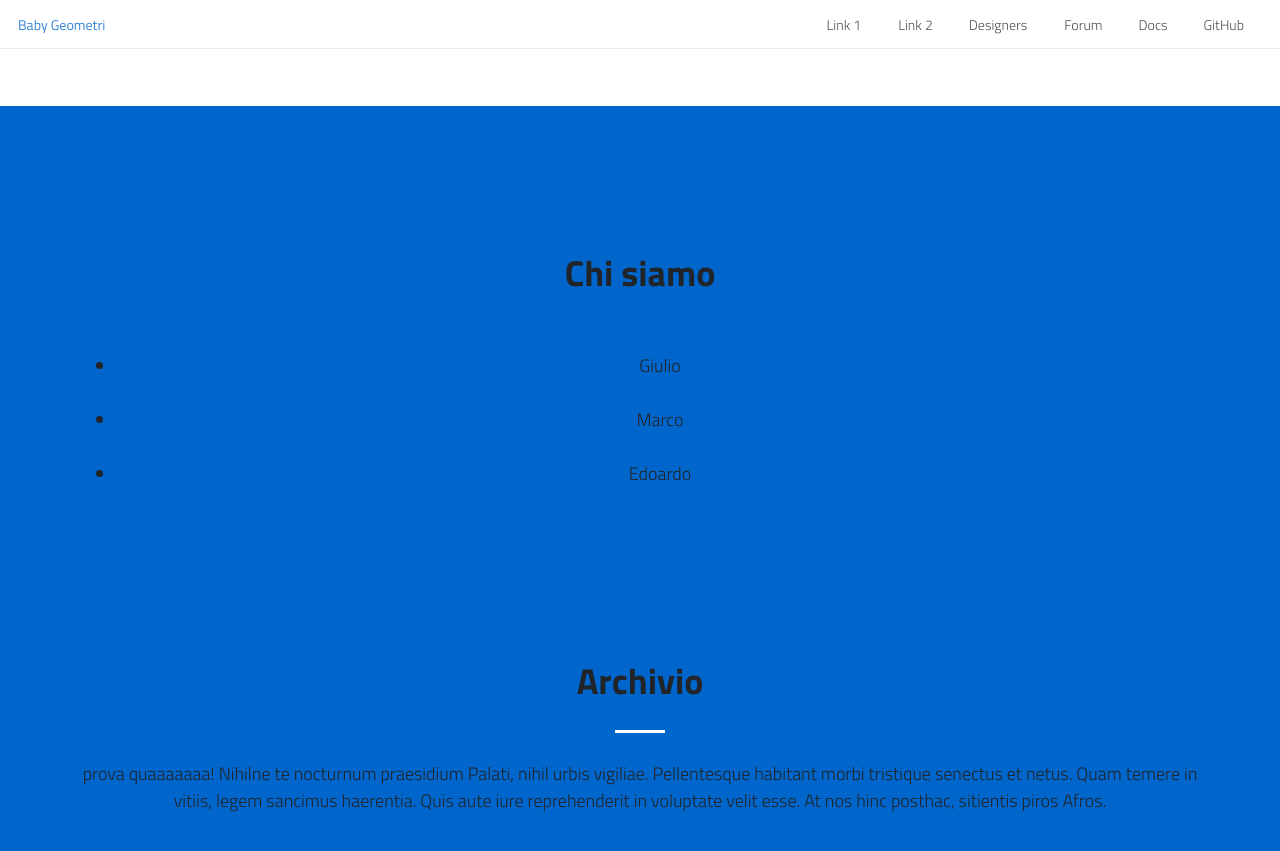
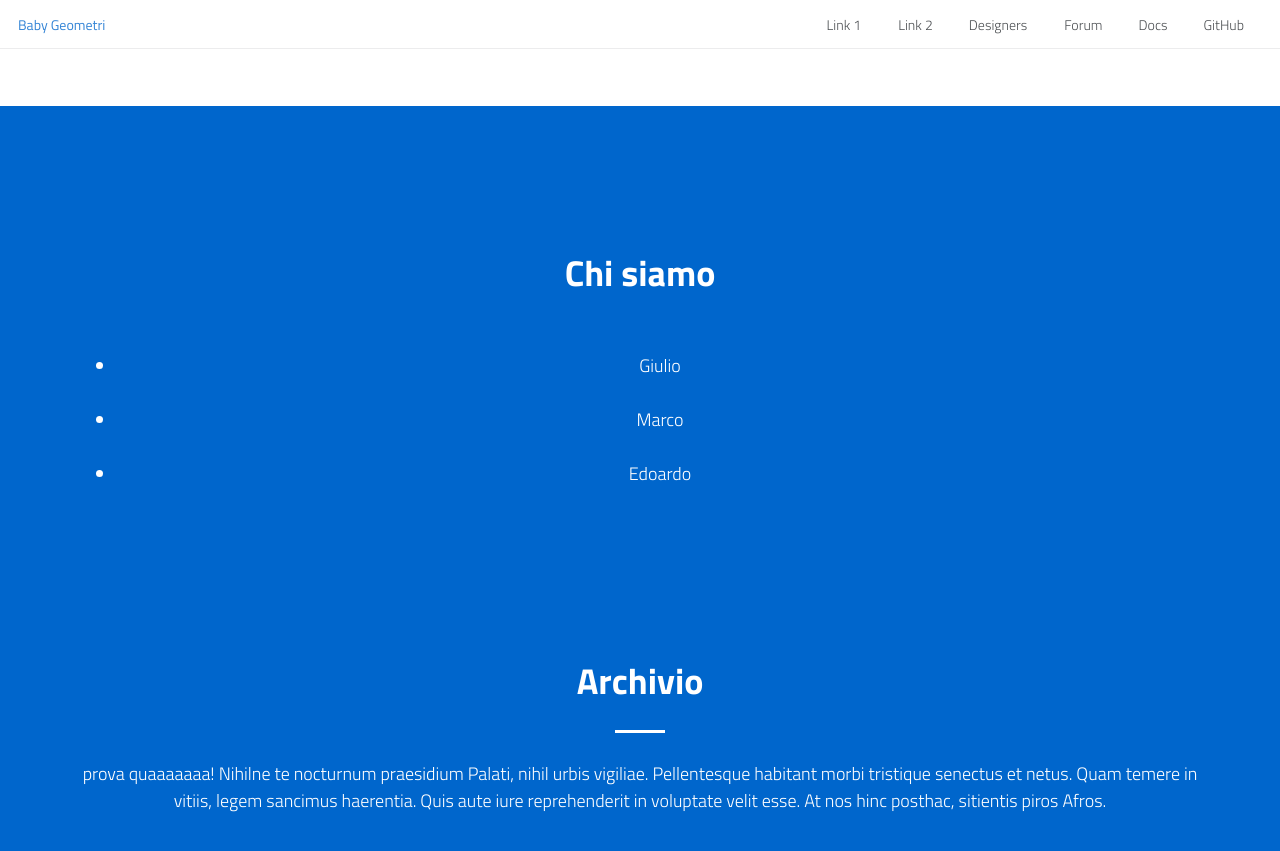
Before and after one commit to baby-geometri/baby-geometri.github.io, a Jekyll site: the page built from index.md, in a window 1280 px wide and 900 px high, scrolled down 1353 px. Shown: the top 851 px of the window. Built offline with Jekyll 4.4.1, drawn with Linux system fonts in a browser that asks for light colours; nearby versions of some CDN libraries.

Commit message:
Update default.html

```diff
--- a/_layouts/default.html
+++ b/_layouts/default.html
@@ -83,7 +83,7 @@
   </div>
 </section>
 
- <section class="bg-primary"  text-white  id="chisiamo">
+ <section class="bg-primary  text-white"  id="chisiamo">
   <div class="container">
     <div class="row">
       <div class="col-lg-12 text-center">
```
